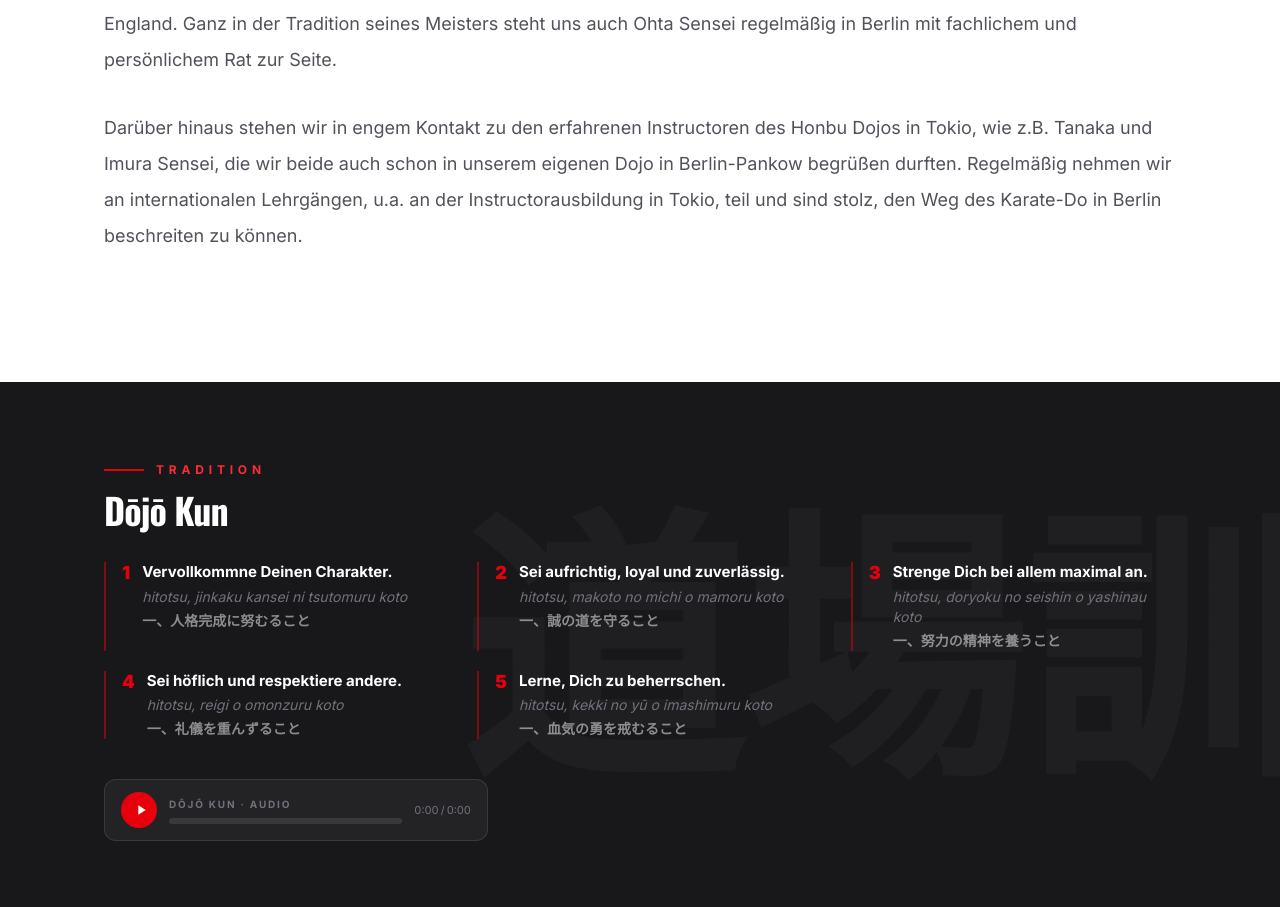
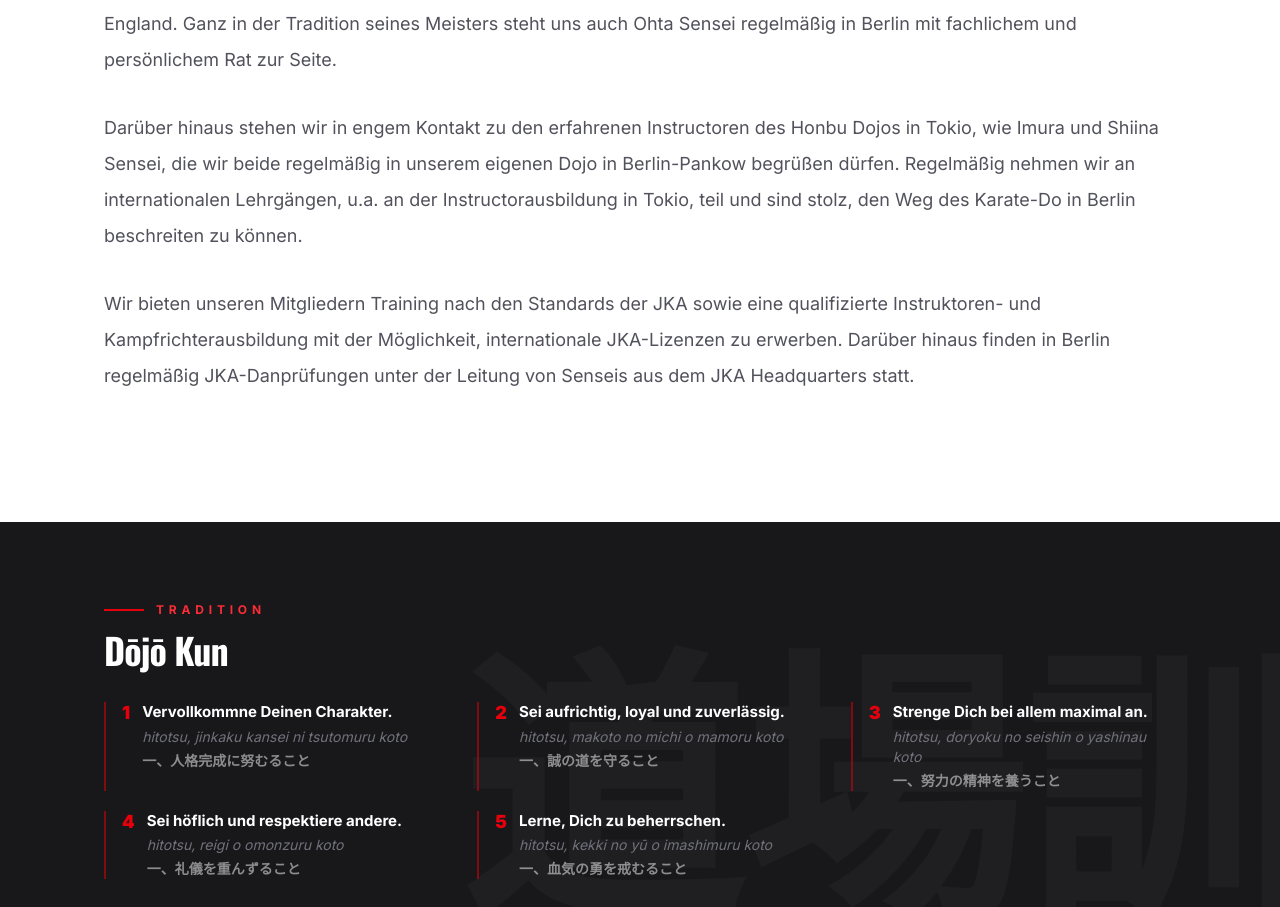
Before and after one commit to davidherascu-tx/jka-berlin, a Next.js app: page /ueber-uns in a window 1280 px wide. Shown: the part 1390-2297 px from the top of the page. Built offline with nearby package versions, Linux system fonts and the light colour scheme.

Commit message:
Updated "Ueber Uns" Seite

```diff
--- a/app/ueber-uns/page.tsx
+++ b/app/ueber-uns/page.tsx
@@ -75,7 +75,10 @@ export default function UeberUnsPage() {
               Nach seinem Tod in 2003 übernahm sein langjähriger Assistent Yoshinobu Ohta das Amt des Chief-Instructors der JKA in England. Ganz in der Tradition seines Meisters steht uns auch Ohta Sensei regelmäßig in Berlin mit fachlichem und persönlichem Rat zur Seite.
             </p>
             <p>
-              Darüber hinaus stehen wir in engem Kontakt zu den erfahrenen Instructoren des Honbu Dojos in Tokio, wie z.B. Tanaka und Imura Sensei, die wir beide auch schon in unserem eigenen Dojo in Berlin-Pankow begrüßen durften. Regelmäßig nehmen wir an internationalen Lehrgängen, u.a. an der Instructorausbildung in Tokio, teil und sind stolz, den Weg des Karate-Do in Berlin beschreiten zu können.
+              Darüber hinaus stehen wir in engem Kontakt zu den erfahrenen Instructoren des Honbu Dojos in Tokio, wie Imura und Shiina Sensei, die wir beide regelmäßig in unserem eigenen Dojo in Berlin-Pankow begrüßen dürfen. Regelmäßig nehmen wir an internationalen Lehrgängen, u.a. an der Instructorausbildung in Tokio, teil und sind stolz, den Weg des Karate-Do in Berlin beschreiten zu können.
+            </p>
+            <p>
+              Wir bieten unseren Mitgliedern Training nach den Standards der JKA sowie eine qualifizierte Instruktoren- und Kampfrichterausbildung mit der Möglichkeit, internationale JKA-Lizenzen zu erwerben. Darüber hinaus finden in Berlin regelmäßig JKA-Danprüfungen unter der Leitung von Senseis aus dem JKA Headquarters statt.
             </p>
           </div>
         </div>
```
